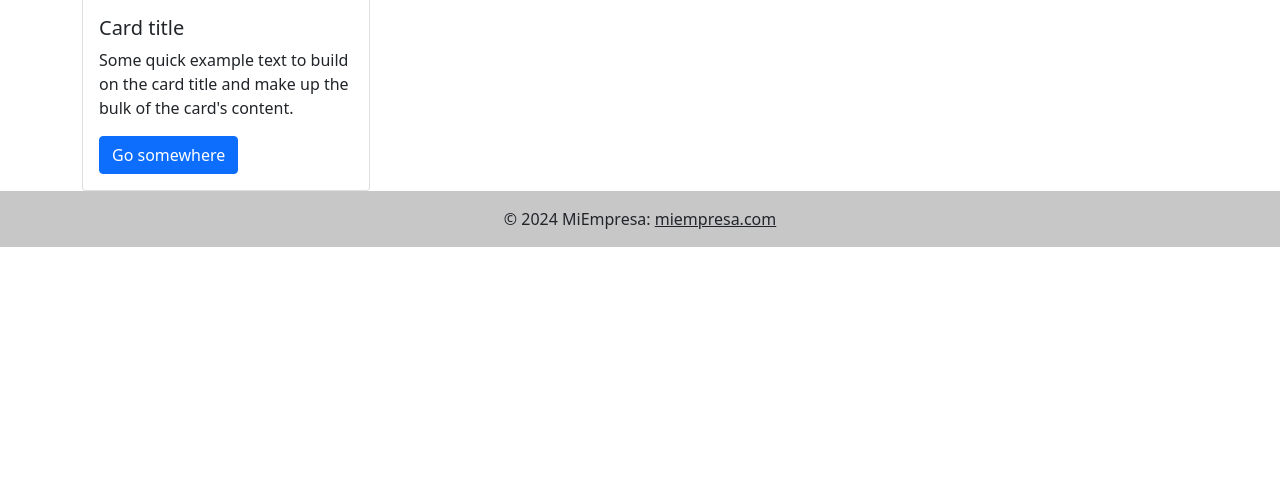
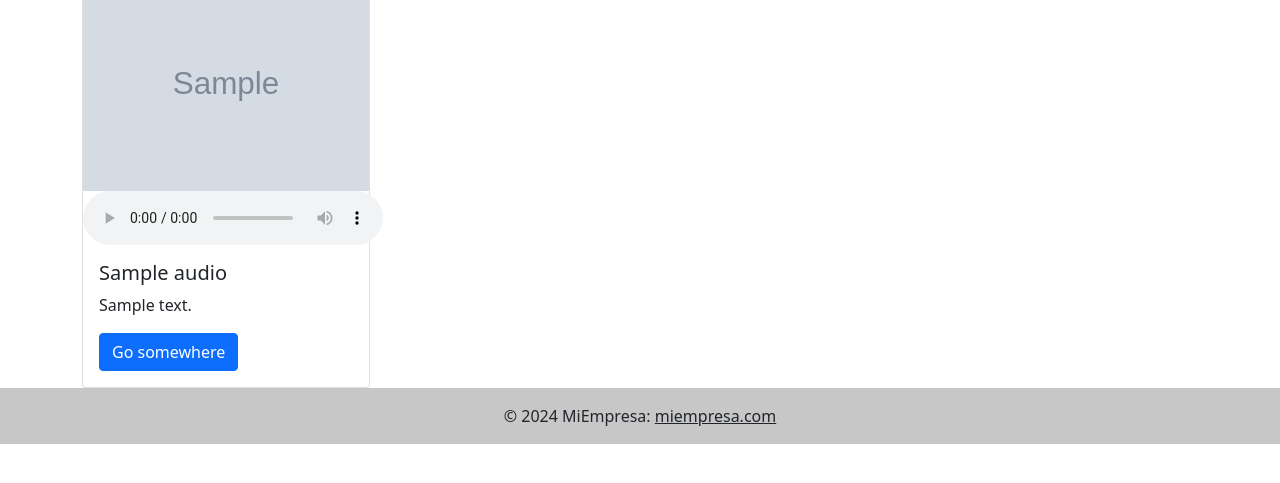
Before and after one commit to caindra/audioguiaapp, a Symfony app: template templates/audioguides/list.html.twig in a window 1280 px wide. Shown: the part 161-644 px from the top of the page. Run offline with Twig, Linux system fonts and the light colour scheme; the template is opened without the code that fills it: most values are stand-ins (such as "Sample title", 1, 10 or a date in 2020); grey boxes marked "Sample" are stand-in pictures; some libraries are stand-ins or nearby versions.

Commit message:
created list for audioguides

```diff
--- a/src/Repository/AudioguideRepository.php
+++ b/src/Repository/AudioguideRepository.php
@@ -35,4 +35,6 @@ class AudioguideRepository extends ServiceEntityRepository
     {
         $this->getEntityManager()->persist($audioguide);
     }
+
+
 }
--- a/templates/audioguides/list.html.twig
+++ b/templates/audioguides/list.html.twig
@@ -4,11 +4,11 @@
     <h1>Listado de audioguías</h1>
         {% for audio in audios %}
             <div class="card" style="width: 18rem;">
-                <img class="card-img-top" src="" alt="Card image cap">
-
+                <img class="card-img-top" src="{{ audio.image }}" alt="{{ audio.nameEs }}">
+                <audio src="{{ audio.audioEs }}" controls autoplay></audio>
                 <div class="card-body">
-                    <h5 class="card-title">Card title</h5>
-                    <p class="card-text">Some quick example text to build on the card title and make up the bulk of the card's content.</p>
+                    <h5 class="card-title">{{ audio.nameEs }}</h5>
+                    <p class="card-text">{{ audio.textEs }}</p>
                     <a href="#" class="btn btn-primary">Go somewhere</a>
                 </div>
             </div>
```
Also changed, not shown: src/Controller/AudioguidesController.php (+10 -3 lines).
